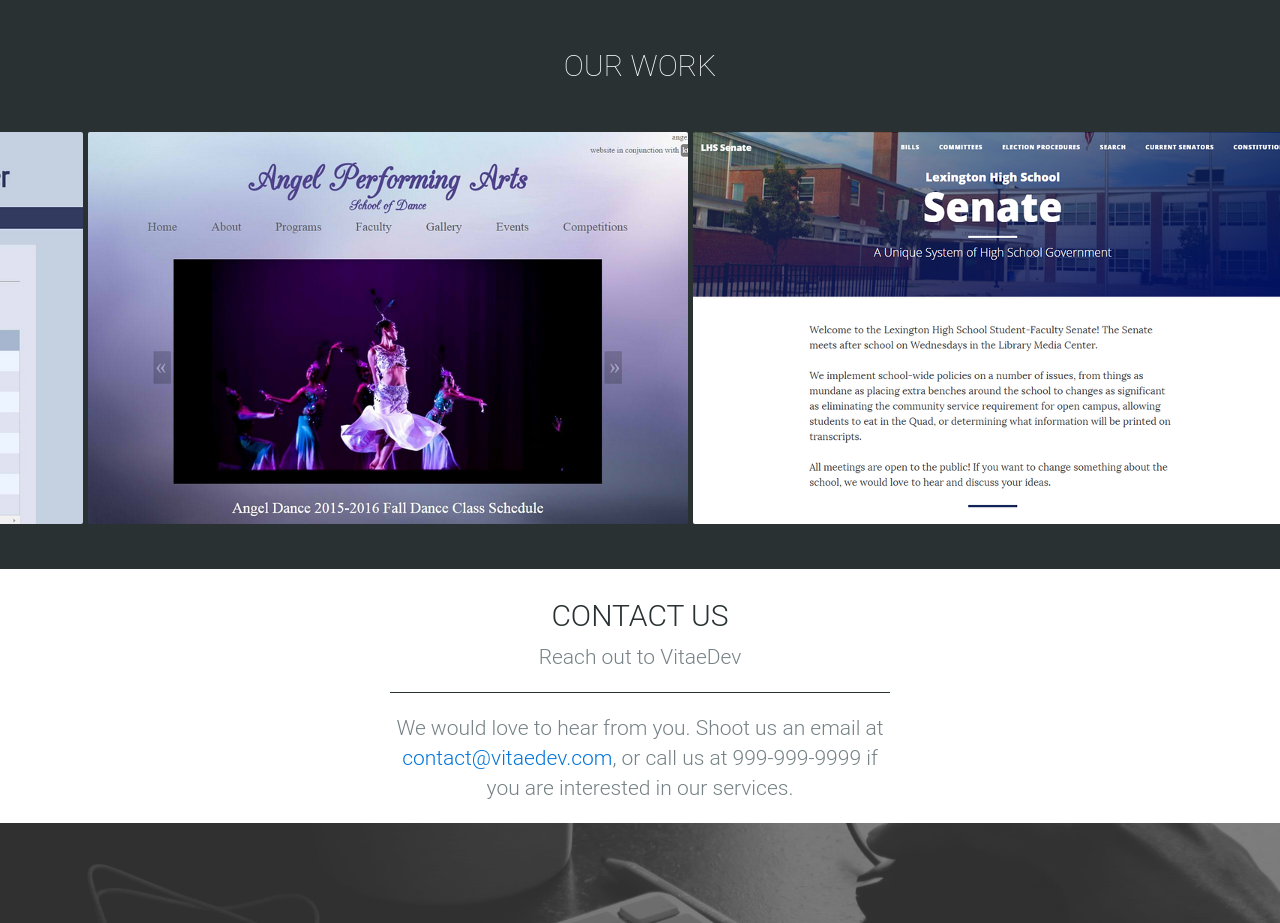
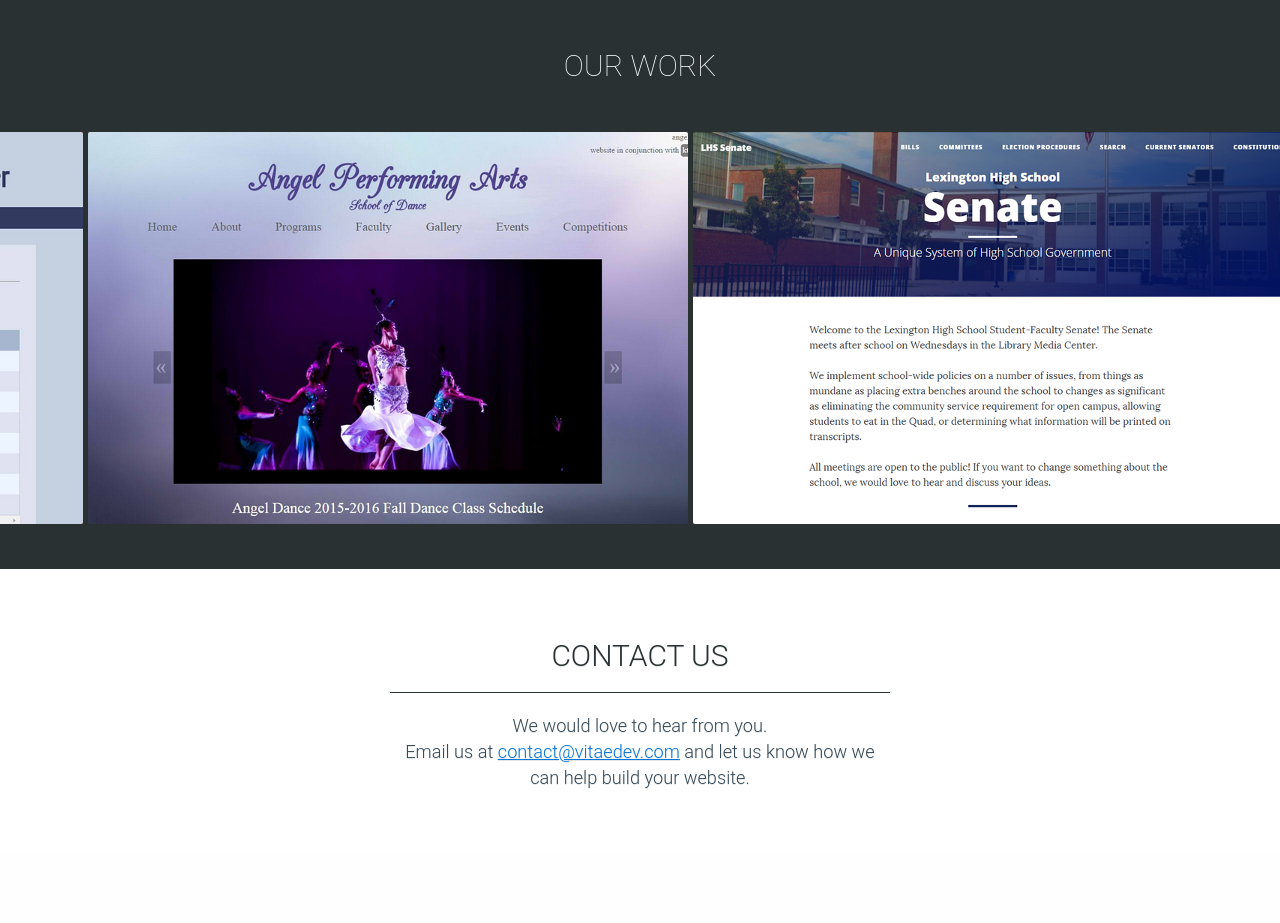
Before and after one commit to vitaedev/vitaedev.github.io, a PHP site: page / in a window 1280 px wide. Shown: the part 1330-2253 px from the top of the page. After the commit the page ends 2119 px from the top, so only its background shows below. Run offline with PHP 8.4, Linux system fonts and the light colour scheme; some libraries are stand-ins or nearby versions; some web fonts are replaced.

Commit message:
no more image bg footer

```diff
--- a/css/main.css
+++ b/css/main.css
@@ -291,11 +291,11 @@ section header h4 {
 
 footer {
   padding: 50px 15px;
-  color: #FFF;
+  color: #324856;
   text-align: center;
   text-shadow: 0 1px 0 rgba(0, 0, 0, .1);
-  background-color: #6883cc;
-  background-image:url("../images/header.png");
+  /*background-color: #6883cc;*/
+  /*background-image:url("../images/mouse5.jpg");*/
   background-repeat: no-repeat;
   background-position: center center;
   background-attachment: fixed;
--- a/index.html
+++ b/index.html
@@ -141,14 +141,14 @@
         <a href = "http://new.lexingtoncommunityed.org/"><img src="images/lexplorations.png"></a>
       </div>
     </div>
-     <div class = "container contactUs" id = "contact">
+     <!-- <div class = "container contactUs" id = "contact">
             <h2 class = "contactHeader">CONTACT US</h2>
             <p style = "font-size: 150%" class = "contact">Reach out to VitaeDev</p>
             <hr class = "headerline">
             <div class = "contactText">
             <p style = "font-size: 150%" class = "contact">We would love to hear from you. Shoot us an email at <a href="mailto:contact@vitaedev.com">contact@vitaedev.com</a>, or call us at 999-999-9999 if you are interested in our services.<p>
           </div>
-      </div>
+      </div> -->
     <!--<section class = "team" id = "members">
       <div class="container">
         <h2 class = "teamheader titles">MEMBERS</h2>
@@ -206,10 +206,16 @@
   </main>
 
   <footer>
-   <!-- <p>
-      Get in touch at
-      <a href="mailto:contact@vitaedev.com" style="color: #ccc;">contact@vitaedev.com</a>
-    </p>-->
+    <h2 class = "contactHeader">CONTACT US</h2>
+    <hr class = "headerline">
+    <div class="contactText">
+      <p style="font-size:130%">
+        We would love to hear from you.<br/>
+        Email us at
+        <a href="mailto:contact@vitaedev.com" style="text-decoration:underline">contact@vitaedev.com</a>
+        and let us know how we can help build your website.
+      </p>
+    </div>
   </footer>
 
   <script>
```
